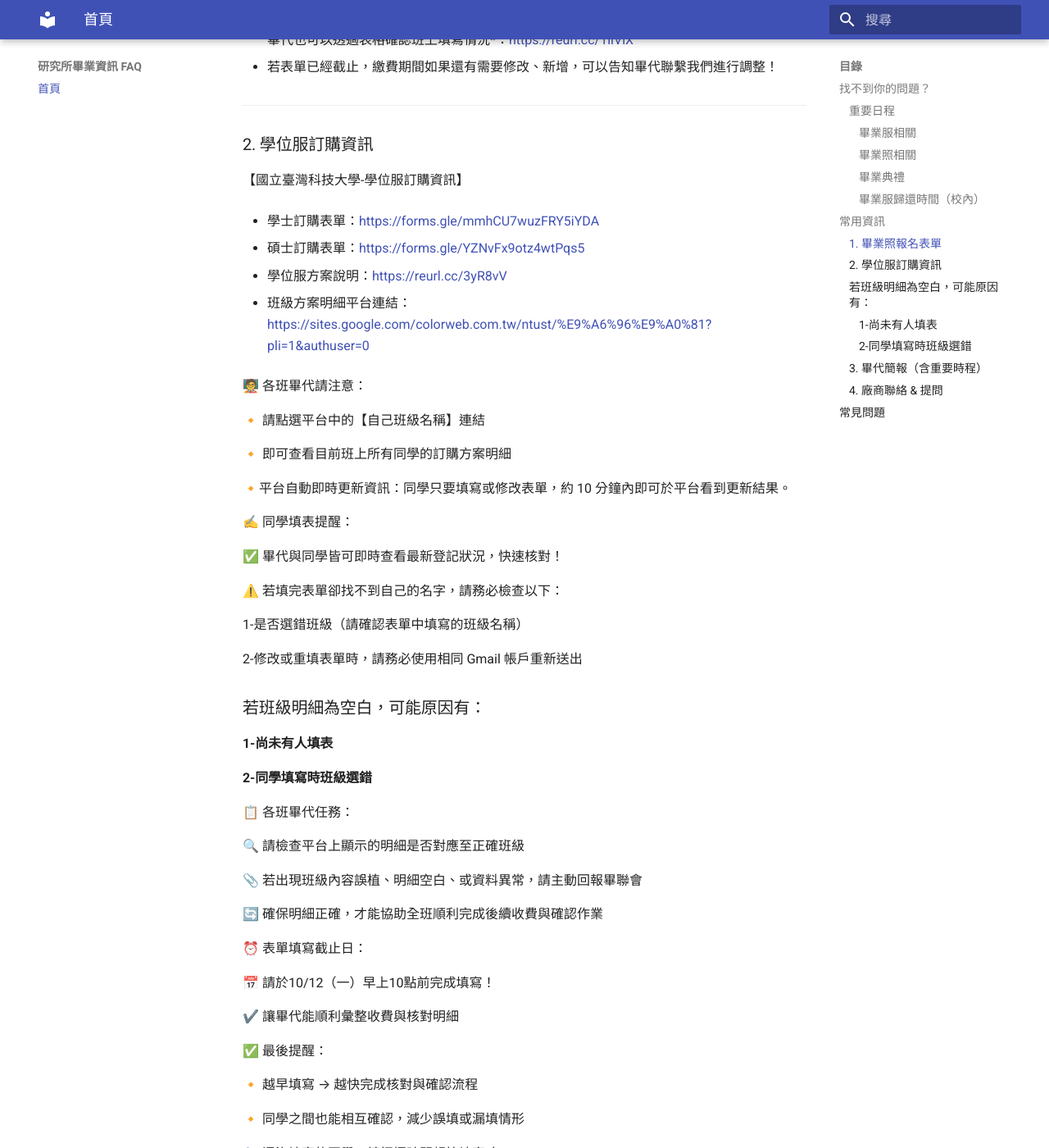
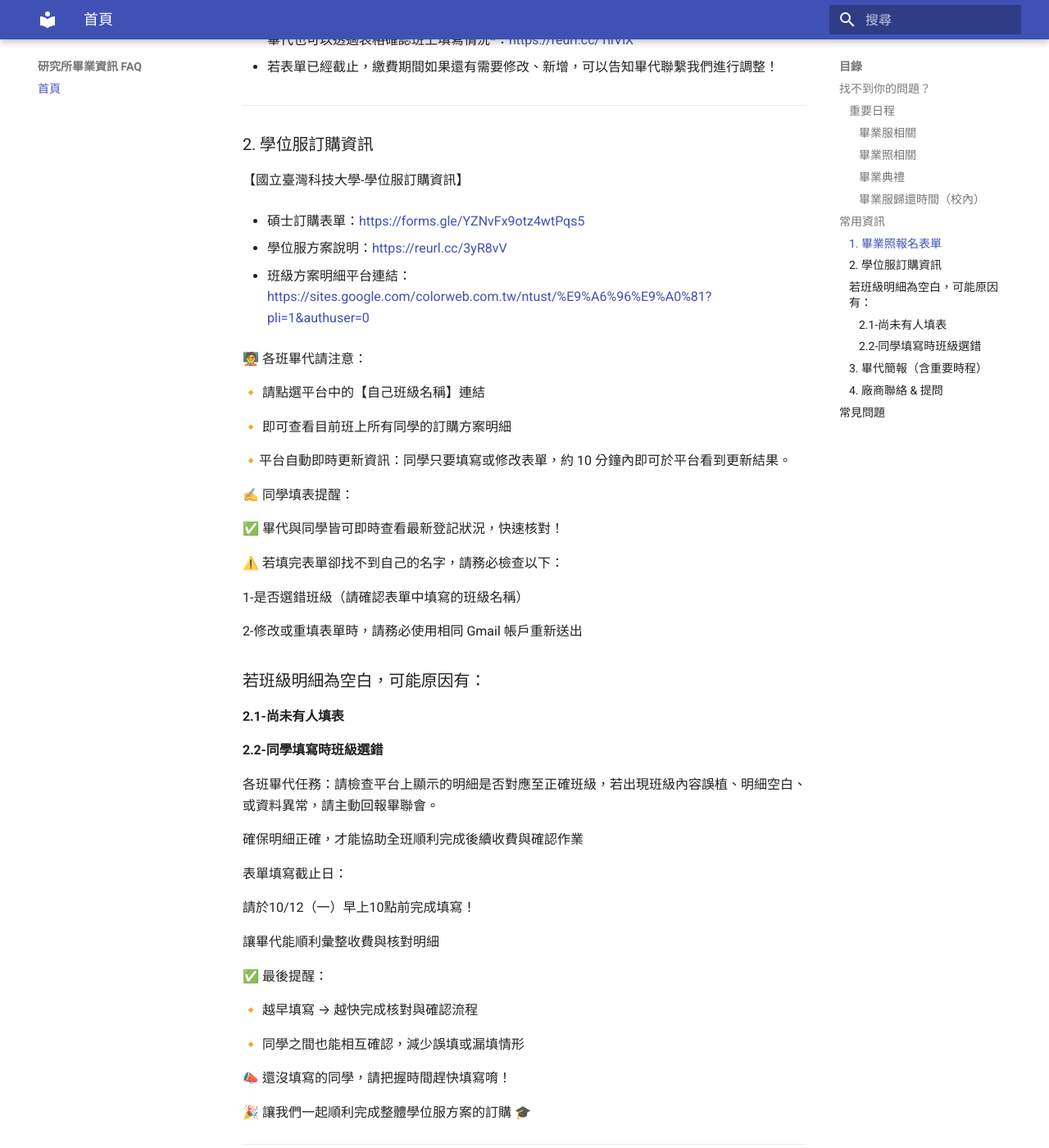
Before and after one commit to chengcheng-cx/graduation-faq, an MkDocs documentation site: the page built from docs/index.md, in a window 1280 px wide and 1400 px high, scrolled down 2079 px. Shown: the whole window at 82% size. Built offline with MkDocs 1.6.1 and Material for MkDocs 9.7.7, drawn with Linux system fonts in a browser that asks for light colours.

Commit message:
Update graduation FAQ

```diff
--- a/docs/index.md
+++ b/docs/index.md
@@ -94,7 +94,6 @@
 ### 2. 學位服訂購資訊
 【國立臺灣科技大學-學位服訂購資訊】
 
-* 學士訂購表單：<https://forms.gle/mmhCU7wuzFRY5iYDA>
 
 * 碩士訂購表單：<https://forms.gle/YZNvFx9otz4wtPqs5>
 
@@ -122,23 +121,19 @@
 2-修改或重填表單時，請務必使用相同 Gmail 帳戶重新送出
 
 ### 若班級明細為空白，可能原因有：
-#### 1-尚未有人填表
+#### 2.1-尚未有人填表
 
-#### 2-同學填寫時班級選錯
+#### 2.2-同學填寫時班級選錯
 
-📋 各班畢代任務：
+ 各班畢代任務：請檢查平台上顯示的明細是否對應至正確班級，若出現班級內容誤植、明細空白、或資料異常，請主動回報畢聯會。
 
-🔍 請檢查平台上顯示的明細是否對應至正確班級
+確保明細正確，才能協助全班順利完成後續收費與確認作業
 
-📎 若出現班級內容誤植、明細空白、或資料異常，請主動回報畢聯會
+表單填寫截止日：
 
-🔄 確保明細正確，才能協助全班順利完成後續收費與確認作業
+請於10/12（一）早上10點前完成填寫！
 
-⏰ 表單填寫截止日：
-
-📅 請於10/12（一）早上10點前完成填寫！
-
-✔️ 讓畢代能順利彙整收費與核對明細
+讓畢代能順利彙整收費與核對明細
 
 ✅ 最後提醒：
 
```
